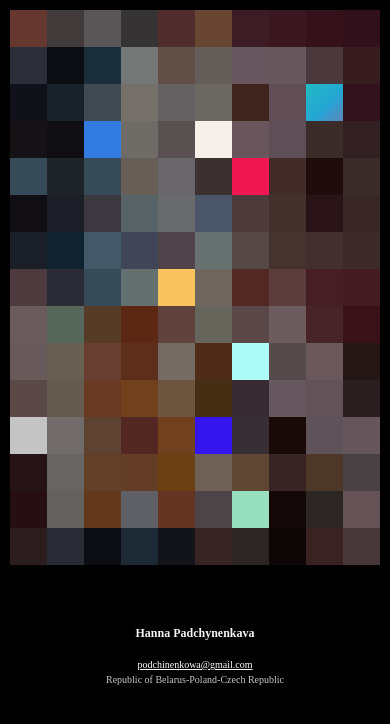
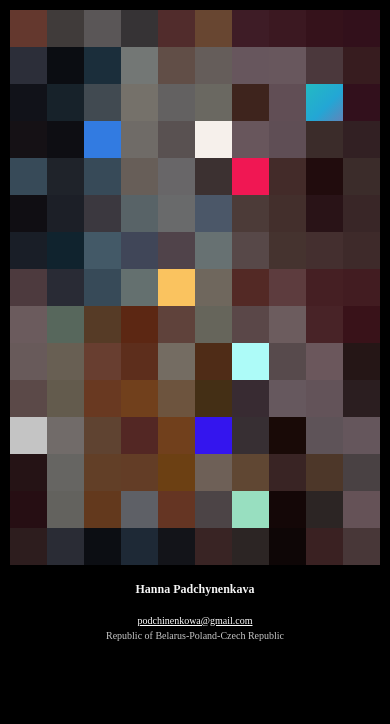
Before and after one commit to MichalRaszka/HannaGallery, a plain HTML site: page index.html in a window 390 px wide. Drawn offline with nearby package versions, Linux system fonts and the light colour scheme.

Commit message:
Responsive changes

```diff
--- a/style.css
+++ b/style.css
@@ -42,7 +42,7 @@ body{
 /* stopka */
 
 #stopka{
-    padding-top: 30px;
+    padding-top: 4%;
     width: 100%;
     margin-top: auto;
 }
@@ -546,14 +546,6 @@ body{
     background-color:  #483738;
 }
 
-@media only screen and (min-width: 376px) {
-    #mozaika{
-        min-height: 1000;
-    }
-    #stopka{
-        padding-top: 60px;
-    }
-  }
 
   @media only screen and (min-width: 682px) {
     #mozaika{
```
